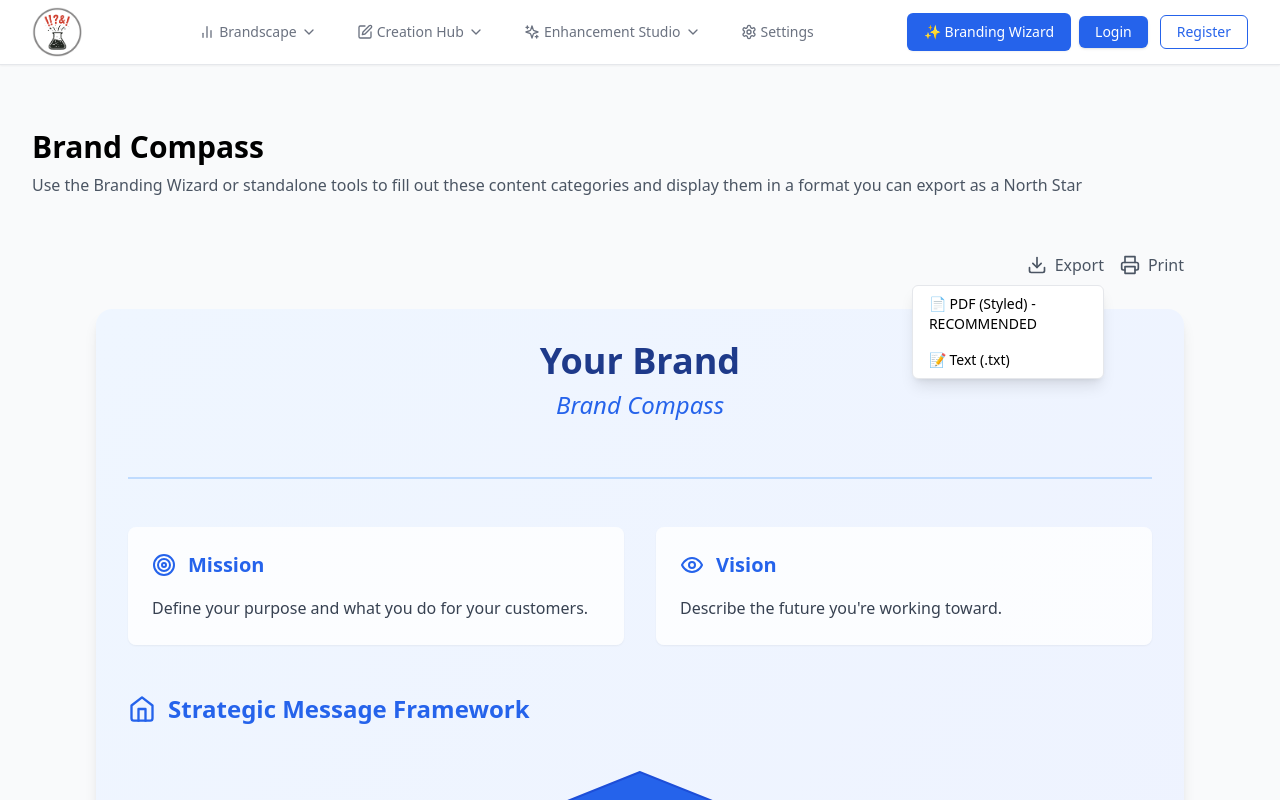
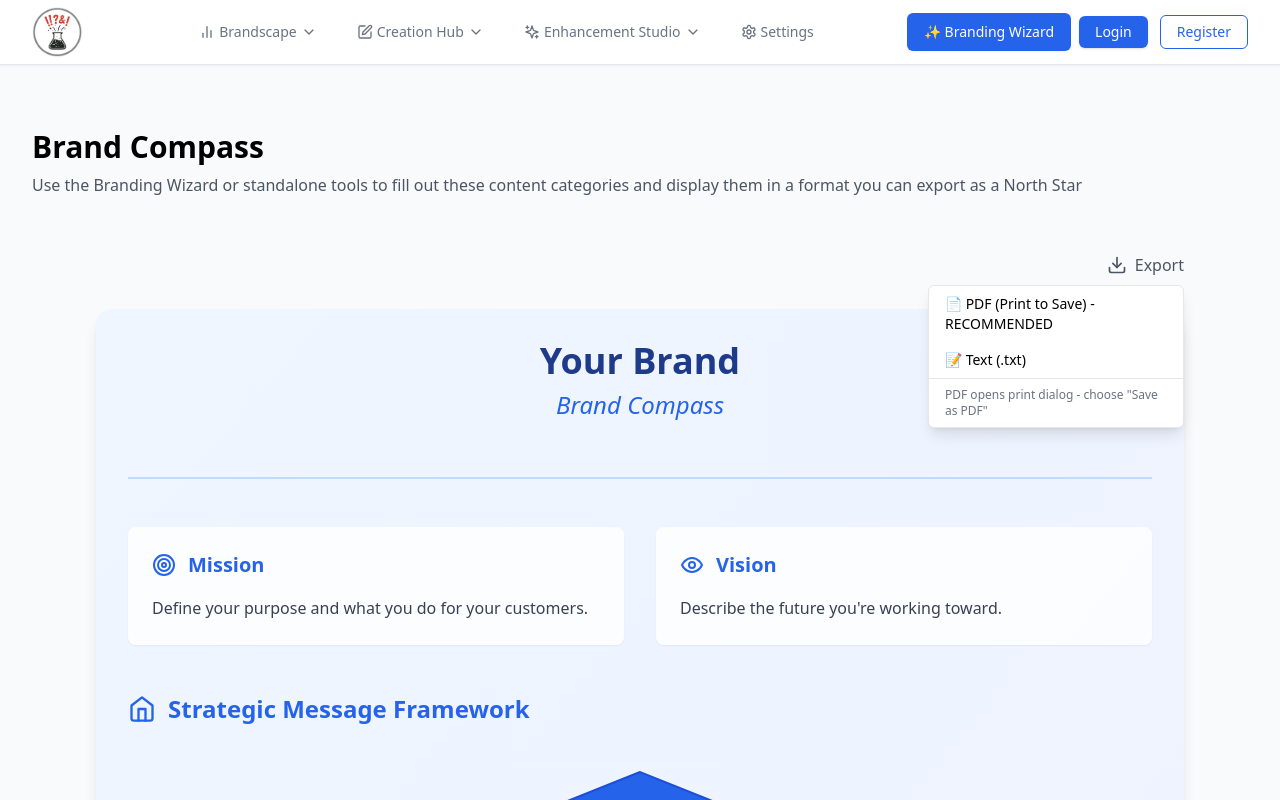
Before and after one commit to briannablacet/marketing-content-lab, a Next.js app: page /brand-compass in a window 1280 px wide. Both pictures are taken after a click on the button "Export". Shown: the top 800 px of the page. Built offline with nearby package versions, Linux system fonts and the light colour scheme.

Commit message:
Fixing PDF export for BrandCompass

```diff
--- a/src/components/features/BrandCompass/index.tsx
+++ b/src/components/features/BrandCompass/index.tsx
@@ -1,5 +1,5 @@
 // src/components/features/BrandCompass/index.tsx
-// FIXED: Working PDF export with proper page breaks that keep sections together
+// VERCEL COMPATIBLE: Uses browser print instead of html2pdf.js
 
 import React, { useState, useEffect } from 'react';
 import { Card } from '../../ui/card';
@@ -130,94 +130,121 @@ const BrandCompass: React.FC = () => {
     }
   }, []);
 
-  // FIXED: Proper PDF export with better page break control
-  const exportToPDF = async () => {
+  // VERCEL COMPATIBLE: Print-to-PDF function that works everywhere
+  const exportToPDF = () => {
     setIsExporting(true);
 
-    try {
-      // Dynamically import html2pdf
-      const html2pdf = (await import('html2pdf.js')).default;
-
-      const element = document.getElementById('brand-compass-content');
-
-      if (!element) {
-        alert('Content not found for export');
-        return;
+    // Add custom print styles
+    const printStyles = `
+      <style media="print">
+        @page {
+          margin: 0.75in;
+          size: 8.5in 11in;
         }
 
-      // Enhanced PDF options for better page breaks
-      const opt = {
-        margin: [0.75, 0.5, 0.75, 0.5], // top, left, bottom, right margins
-        filename: `${brandData.businessName || 'Brand'}_Compass.pdf`,
-        image: { type: 'jpeg', quality: 0.98 },
-        html2canvas: {
-          scale: 1.5, // Reduced scale for better page fitting
-          useCORS: true,
-          allowTaint: false,
-          backgroundColor: '#ffffff',
-          removeContainer: true,
-          scrollX: 0,
-          scrollY: 0
-        },
-        jsPDF: {
-          unit: 'in',
-          format: 'letter', // 8.5 x 11 inches
-          orientation: 'portrait',
-          compress: true,
-          putOnlyUsedFonts: true
-        },
-        pagebreak: {
-          mode: ['avoid-all', 'css', 'legacy'],
-          before: '.page-break-before',
-          after: '.page-break-after'
+        body {
+          font-family: -apple-system, BlinkMacSystemFont, 'Segoe UI', Roboto, sans-serif !important;
+          line-height: 1.5;
+          color: #1f2937 !important;
+          -webkit-print-color-adjust: exact !important;
+          print-color-adjust: exact !important;
         }
-      };
 
-      // Add temporary CSS for better page breaks during PDF generation
-      const tempStyle = document.createElement('style');
-      tempStyle.innerHTML = `
-        @media print {
+        .print-hide { display: none !important; }
+
+        .brand-compass-content {
+          background: linear-gradient(to bottom right, #eff6ff, #e0e7ff) !important;
+          padding: 2rem !important;
+          border-radius: 0 !important;
+          box-shadow: none !important;
+        }
+
         .avoid-break-inside {
           page-break-inside: avoid !important;
           break-inside: avoid !important;
         }
+
         .page-break-before {
           page-break-before: always !important;
           break-before: page !important;
         }
+
         .message-house-section {
           page-break-inside: avoid !important;
           break-inside: avoid !important;
         }
-          .pillars-grid {
-            page-break-inside: avoid !important;
-            break-inside: avoid !important;
+
+        /* Ensure colors print properly */
+        * {
+          -webkit-print-color-adjust: exact !important;
+          print-color-adjust: exact !important;
         }
-          .foundation-section {
-            page-break-inside: avoid !important;
-            break-inside: avoid !important;
+
+        /* Card backgrounds */
+        .card-bg {
+          background-color: rgba(255, 255, 255, 0.9) !important;
         }
+
+        /* SVG colors */
+        svg polygon {
+          fill: #2563eb !important;
+          stroke: #1d4ed8 !important;
         }
+
+        svg text {
+          fill: white !important;
+        }
+
+        /* Theme colors */
+        .text-blue-900 { color: #1e3a8a !important; }
+        .text-blue-600 { color: #2563eb !important; }
+        .text-gray-700 { color: #374151 !important; }
+        .text-gray-800 { color: #1f2937 !important; }
+        .text-gray-500 { color: #6b7280 !important; }
+        .text-green-500 { color: #10b981 !important; }
+
+        /* Backgrounds */
+        .bg-blue-50 { background-color: #eff6ff !important; }
+        .bg-gray-50 { background-color: #f9fafb !important; }
+        .bg-white { background-color: white !important; }
+
+        /* Borders */
+        .border-blue-200 { border-color: #bfdbfe !important; }
+        .border-blue-600 { border-color: #2563eb !important; }
+        .border-blue-400 { border-color: #60a5fa !important; }
+        .border-green-500 { border-color: #10b981 !important; }
+      </style>
     `;
-      document.head.appendChild(tempStyle);
 
-      // Generate and download PDF
-      await html2pdf().set(opt).from(element).save();
+    // Add print styles to document head
+    const printStyleElement = document.createElement('div');
+    printStyleElement.innerHTML = printStyles;
+    document.head.appendChild(printStyleElement);
 
-      // Remove temporary style
-      document.head.removeChild(tempStyle);
+    // Hide export buttons
+    const exportButtons = document.querySelector('.print-hide-parent');
+    if (exportButtons) {
+      exportButtons.classList.add('print-hide');
+    }
 
-    } catch (error) {
-      console.error('PDF export error:', error);
-      alert('Failed to export PDF. Please try again.');
-    } finally {
+    // Set page title for PDF
+    const originalTitle = document.title;
+    document.title = `${brandData.businessName || 'Brand'}_Compass`;
+
+    // Trigger print dialog
+    setTimeout(() => {
+      window.print();
+
+      // Cleanup after print
+      setTimeout(() => {
+        document.head.removeChild(printStyleElement);
+        if (exportButtons) {
+          exportButtons.classList.remove('print-hide');
+        }
+        document.title = originalTitle;
         setIsExporting(false);
-    }
-  };
-
-  // Print function for browser printing
-  const printCompass = () => {
-    window.print();
+      }, 1000);
+    }, 500);
   };
 
   // Text export for backup
@@ -310,7 +337,8 @@ Generated by Marketing Content Lab - Brand Compass`;
 
   return (
     <div className="max-w-6xl mx-auto p-8">
-      <div className="flex items-center justify-end mb-8">
+      {/* Export Controls - Will be hidden during print */}
+      <div className="print-hide-parent flex items-center justify-end mb-8">
         <div className="flex items-center gap-4">
           <div className="relative">
             <button
@@ -319,16 +347,16 @@ Generated by Marketing Content Lab - Brand Compass`;
               disabled={isExporting}
             >
               <Download className="w-5 h-5" />
-              {isExporting ? 'Exporting...' : 'Export'}
+              {isExporting ? 'Preparing PDF...' : 'Export'}
             </button>
             {showExportDropdown && (
-              <div className="absolute right-0 mt-2 w-48 bg-white border rounded-md shadow-lg z-10">
+              <div className="absolute right-0 mt-2 w-64 bg-white border rounded-md shadow-lg z-10">
                 <button
                   onClick={() => { exportToPDF(); setShowExportDropdown(false); }}
                   disabled={isExporting}
                   className="block w-full text-left px-4 py-2 text-sm hover:bg-gray-100 disabled:opacity-50"
                 >
-                  📄 PDF (Styled) - RECOMMENDED
+                  📄 PDF (Print to Save) - RECOMMENDED
                 </button>
                 <button
                   onClick={() => { exportToText(); setShowExportDropdown(false); }}
@@ -336,21 +364,17 @@ Generated by Marketing Content Lab - Brand Compass`;
                 >
                   📝 Text (.txt)
                 </button>
+                <div className="px-4 py-2 text-xs text-gray-500 border-t">
+                  PDF opens print dialog - choose "Save as PDF"
+                </div>
               </div>
             )}
           </div>
-          <button
-            onClick={printCompass}
-            className="flex items-center gap-2 text-gray-600 hover:text-gray-900 transition-colors"
-          >
-            <Printer className="w-5 h-5" />
-            Print
-          </button>
         </div>
       </div>
 
-      {/* Brand Compass Content - FIXED with proper page break classes */}
-      <div id="brand-compass-content" className={`bg-gradient-to-br ${theme.gradient} rounded-2xl p-8 shadow-lg print:shadow-none print:rounded-none`}>
+      {/* Brand Compass Content */}
+      <div className={`brand-compass-content bg-gradient-to-br ${theme.gradient} rounded-2xl p-8 shadow-lg`}>
 
         {/* Header - Keep together */}
         <div className="text-center mb-12 pb-8 border-b-2 border-blue-200 avoid-break-inside">
@@ -374,7 +398,7 @@ Generated by Marketing Content Lab - Brand Compass`;
         <div className="grid md:grid-cols-2 gap-8 mb-12 avoid-break-inside">
 
           {/* Mission */}
-          <Card className="p-6 bg-white bg-opacity-80 shadow-sm">
+          <Card className="p-6 bg-white bg-opacity-80 shadow-sm card-bg">
             <div className={`flex items-center gap-3 mb-4 ${theme.accent}`}>
               <Target className="w-6 h-6" />
               <h3 className="text-xl font-bold">Mission</h3>
@@ -385,7 +409,7 @@ Generated by Marketing Content Lab - Brand Compass`;
           </Card>
 
           {/* Vision */}
-          <Card className="p-6 bg-white bg-opacity-80 shadow-sm">
+          <Card className="p-6 bg-white bg-opacity-80 shadow-sm card-bg">
             <div className={`flex items-center gap-3 mb-4 ${theme.accent}`}>
               <Eye className="w-6 h-6" />
               <h3 className="text-xl font-bold">Vision</h3>
@@ -429,7 +453,7 @@ Generated by Marketing Content Lab - Brand Compass`;
             </div>
 
             {/* Core Message Card */}
-            <Card className="p-8 bg-white bg-opacity-90 shadow-lg border-4 border-blue-600 border-t-0 relative -mt-1">
+            <Card className="p-8 bg-white bg-opacity-90 shadow-lg border-4 border-blue-600 border-t-0 relative -mt-1 card-bg">
               <div className="text-center">
                 <div className="text-sm font-semibold text-gray-500 mb-3 uppercase tracking-wide flex items-center justify-center gap-2">
                   <Star className="w-4 h-4" />
@@ -443,10 +467,10 @@ Generated by Marketing Content Lab - Brand Compass`;
           </div>
 
           {/* PILLARS - Supporting Messages - Keep together */}
-          <div className="grid md:grid-cols-3 gap-6 mb-6 pillars-grid avoid-break-inside">
+          <div className="grid md:grid-cols-3 gap-6 mb-6 avoid-break-inside">
             {brandData.messagePillars && brandData.messagePillars.length > 0 ? (
               brandData.messagePillars.filter(Boolean).map((pillar, index) => (
-                <Card key={index} className="p-6 bg-white bg-opacity-80 shadow-sm border-l-4 border-blue-400">
+                <Card key={index} className="p-6 bg-white bg-opacity-80 shadow-sm border-l-4 border-blue-400 card-bg">
                   <div className="text-center">
                     <div className="text-sm font-semibold text-gray-500 mb-3 uppercase tracking-wide flex items-center justify-center gap-2">
                       <MessageSquare className="w-4 h-4" />
@@ -467,7 +491,7 @@ Generated by Marketing Content Lab - Brand Compass`;
           </div>
 
           {/* FOUNDATION - Proof Points - Keep together */}
-          <Card className="p-8 bg-white bg-opacity-80 shadow-sm border-b-4 border-green-500 foundation-section avoid-break-inside">
+          <Card className="p-8 bg-white bg-opacity-80 shadow-sm border-b-4 border-green-500 avoid-break-inside card-bg">
             <div className="text-center mb-6">
               <div className="text-sm font-semibold text-gray-500 mb-3 uppercase tracking-wide flex items-center justify-center gap-2">
                 <CheckCircle className="w-4 h-4" />
@@ -493,7 +517,7 @@ Generated by Marketing Content Lab - Brand Compass`;
 
         {/* Target Audiences - Keep together, new page if needed */}
         {brandData.targetAudiences && brandData.targetAudiences.length > 0 && (
-          <Card className="p-6 mb-8 bg-white bg-opacity-80 shadow-sm avoid-break-inside">
+          <Card className="p-6 mb-8 bg-white bg-opacity-80 shadow-sm avoid-break-inside card-bg">
             <div className={`flex items-center gap-3 mb-6 ${theme.accent}`}>
               <Users className="w-6 h-6" />
               <h3 className="text-xl font-bold">Target Audiences</h3>
@@ -516,7 +540,7 @@ Generated by Marketing Content Lab - Brand Compass`;
 
         {/* Brand Boilerplates - Keep together, new page if needed */}
         {brandData.boilerplates && brandData.boilerplates.length > 0 && (
-          <Card className="p-6 mb-8 bg-white bg-opacity-80 shadow-sm avoid-break-inside">
+          <Card className="p-6 mb-8 bg-white bg-opacity-80 shadow-sm avoid-break-inside card-bg">
             <div className={`flex items-center gap-3 mb-6 ${theme.accent}`}>
               <FileText className="w-6 h-6" />
               <h3 className="text-xl font-bold">Brand Boilerplates</h3>
@@ -536,7 +560,7 @@ Generated by Marketing Content Lab - Brand Compass`;
 
         {/* Brand Voice & Personality - Keep together, new page if needed */}
         {(brandData.brandArchetype || brandData.brandVoice?.tone || brandData.brandVoice?.personalityDescription) && (
-          <Card className="p-6 mb-8 bg-white bg-opacity-80 shadow-sm avoid-break-inside">
+          <Card className="p-6 mb-8 bg-white bg-opacity-80 shadow-sm avoid-break-inside card-bg">
             <div className={`flex items-center gap-3 mb-6 ${theme.accent}`}>
               <Sparkles className="w-6 h-6" />
               <h3 className="text-xl font-bold">Brand Voice & Personality</h3>
```
Lines whose indentation alone changed are shown as unchanged.
